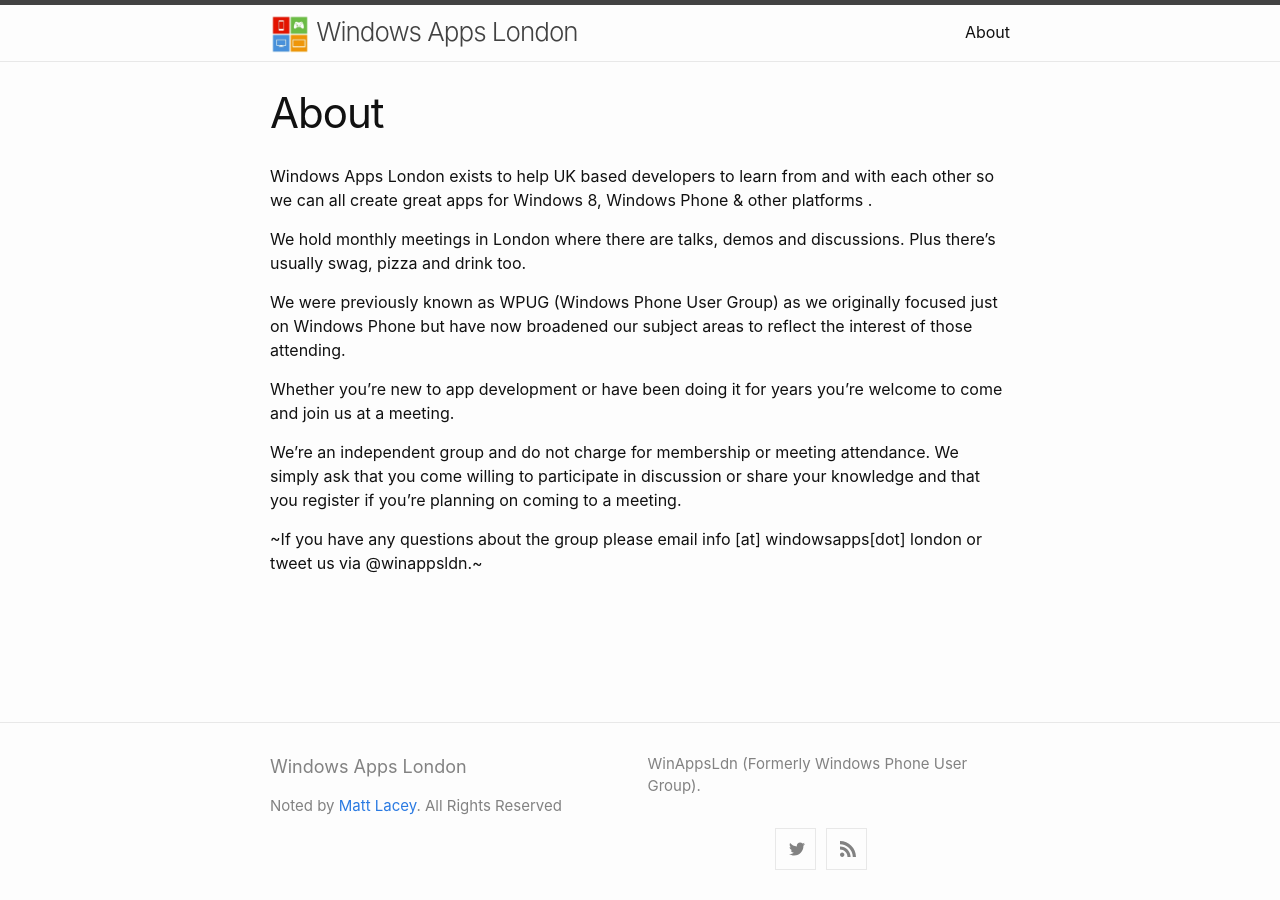
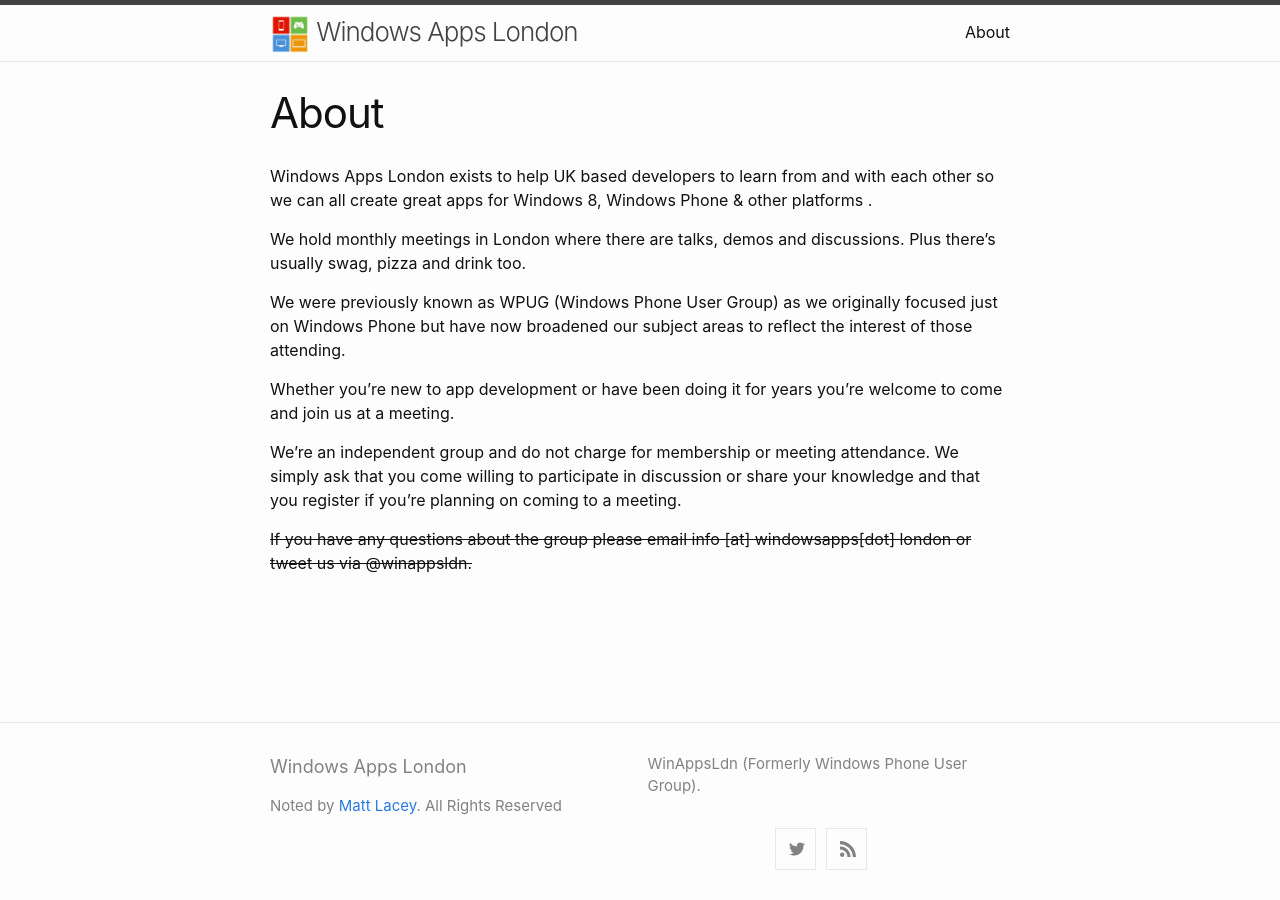
Before and after one commit to mrlacey/winappsldn, a Jekyll site: the page built from about.md, in a window 1280 px wide. Built offline with Jekyll 4.4.1, drawn with Linux system fonts in a browser that asks for light colours.

Commit message:
fix strikethru

```diff
--- a/about.md
+++ b/about.md
@@ -15,4 +15,4 @@
 
 We’re an independent group and do not charge for membership or meeting attendance. We simply ask that you come willing to participate in discussion or share your knowledge and that you register if you’re planning on coming to a meeting.
 
-~If you have any questions about the group please email info [at] windowsapps[dot] london or tweet us via @winappsldn.~
+~~If you have any questions about the group please email info [at] windowsapps[dot] london or tweet us via @winappsldn.~~
```
